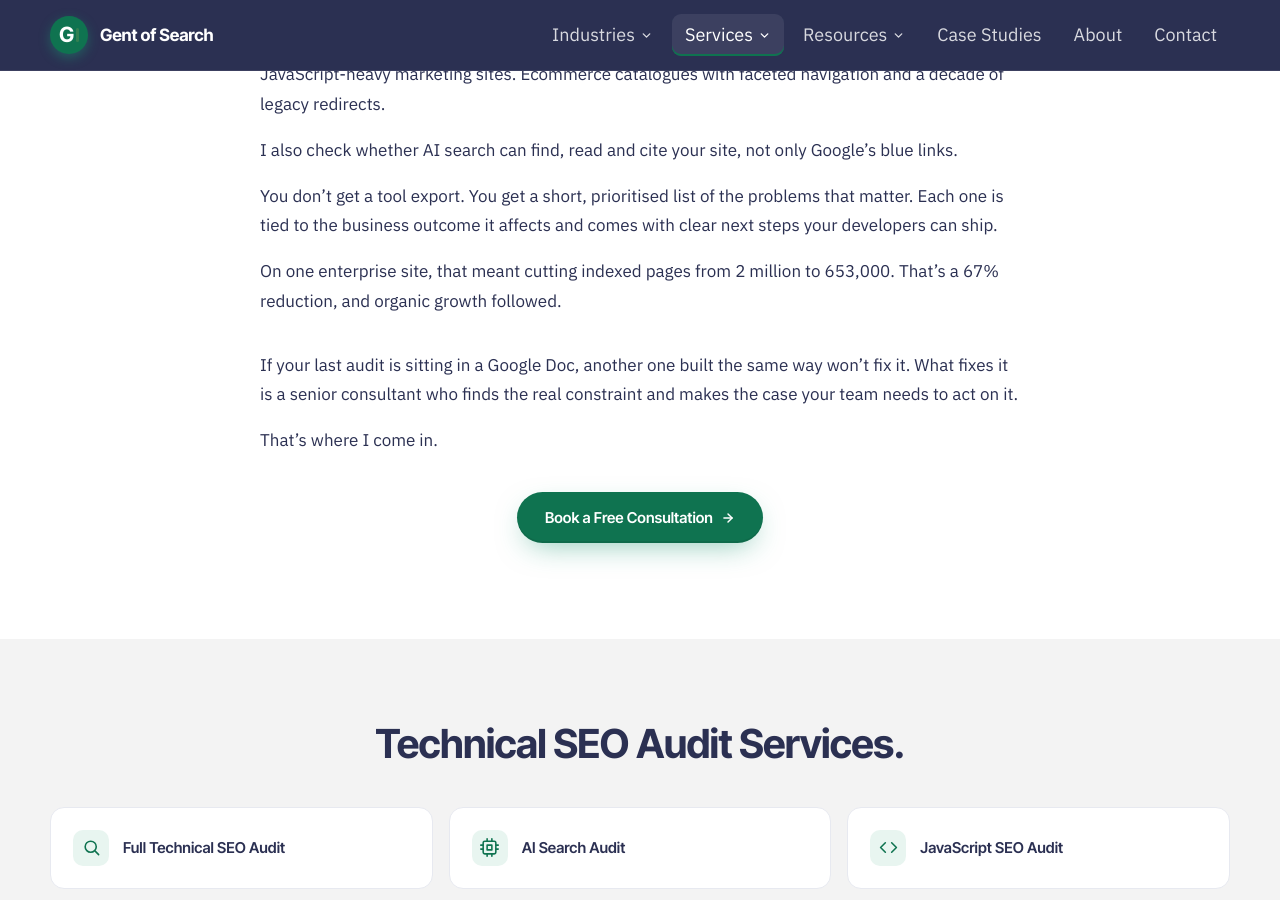
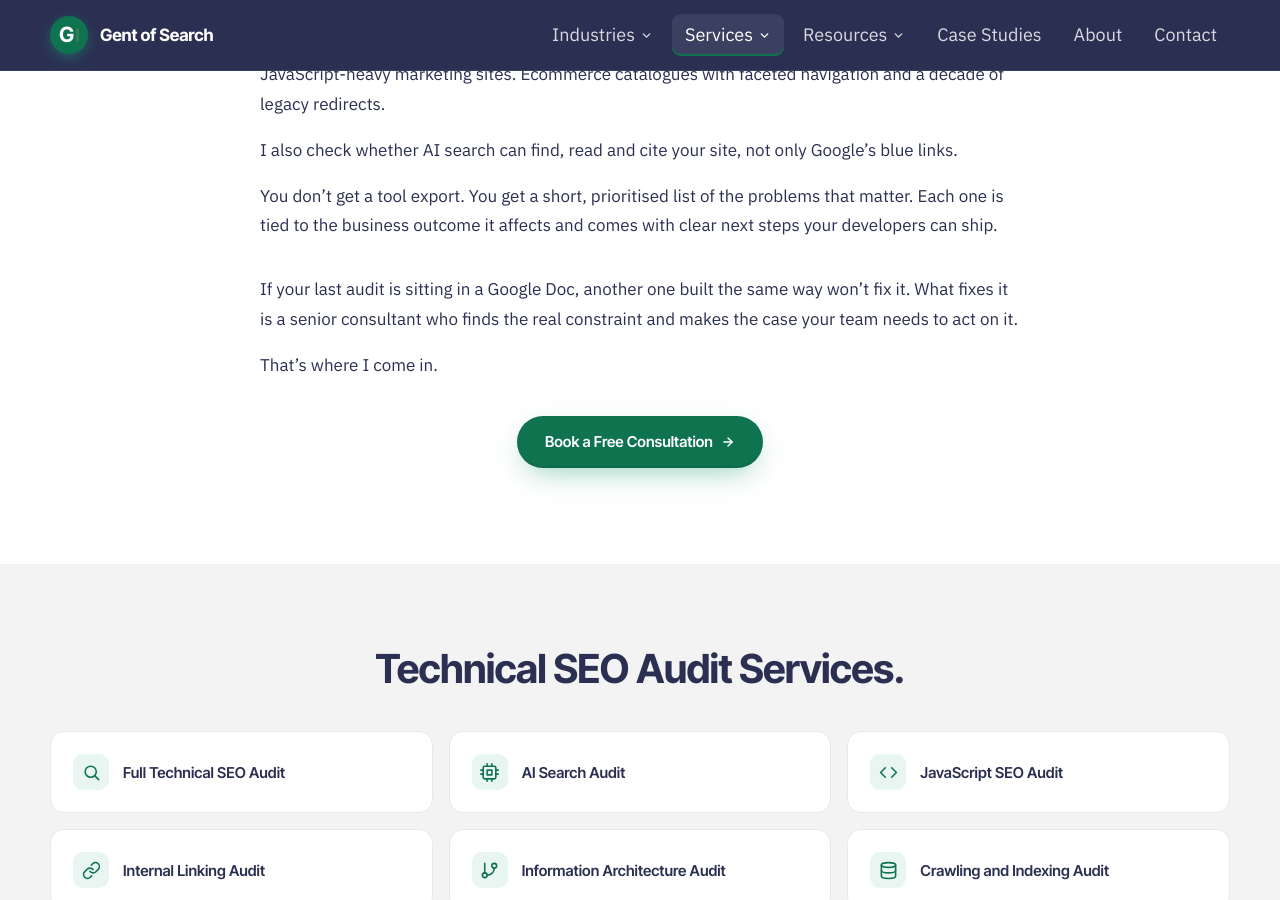
Before and after one commit to Gent-of-Search/gentofsearch.com, a Jekyll site: the page built from services/audits.html, in a window 1280 px wide and 900 px high, scrolled down 1793 px. Built offline with Jekyll 4.4.1, drawn with Linux system fonts in a browser that asks for light colours.

Commit message:
Audits page: remove the enterprise index example line
Co-Authored-By: Claude Opus 5.5 <noreply@anthropic.com>

```diff
--- a/services/audits.html
+++ b/services/audits.html
@@ -81,7 +81,6 @@ service: audits
         <p style="margin:0 0 16px;">I audit the sites where problems are hardest to find. Enterprise platforms with millions of URLs. JavaScript-heavy marketing sites. Ecommerce catalogues with faceted navigation and a decade of legacy redirects.</p>
         <p style="margin:0 0 16px;">I also check whether AI search can find, read and cite your site, not only Google’s blue links.</p>
         <p style="margin:0 0 16px;">You don’t get a tool export. You get a short, prioritised list of the problems that matter. Each one is tied to the business outcome it affects and comes with clear next steps your developers can ship.</p>
-        <p style="margin:0 0 16px;">On one enterprise site, that meant cutting indexed pages from 2 million to 653,000. That’s a 67% reduction, and organic growth followed.</p>
         <p style="margin:34px 0 16px;">If your last audit is sitting in a Google Doc, another one built the same way won’t fix it. What fixes it is a senior consultant who finds the real constraint and makes the case your team needs to act on it.</p>
         <p style="margin:0;">That’s where I come in.</p>
       </div>
```
